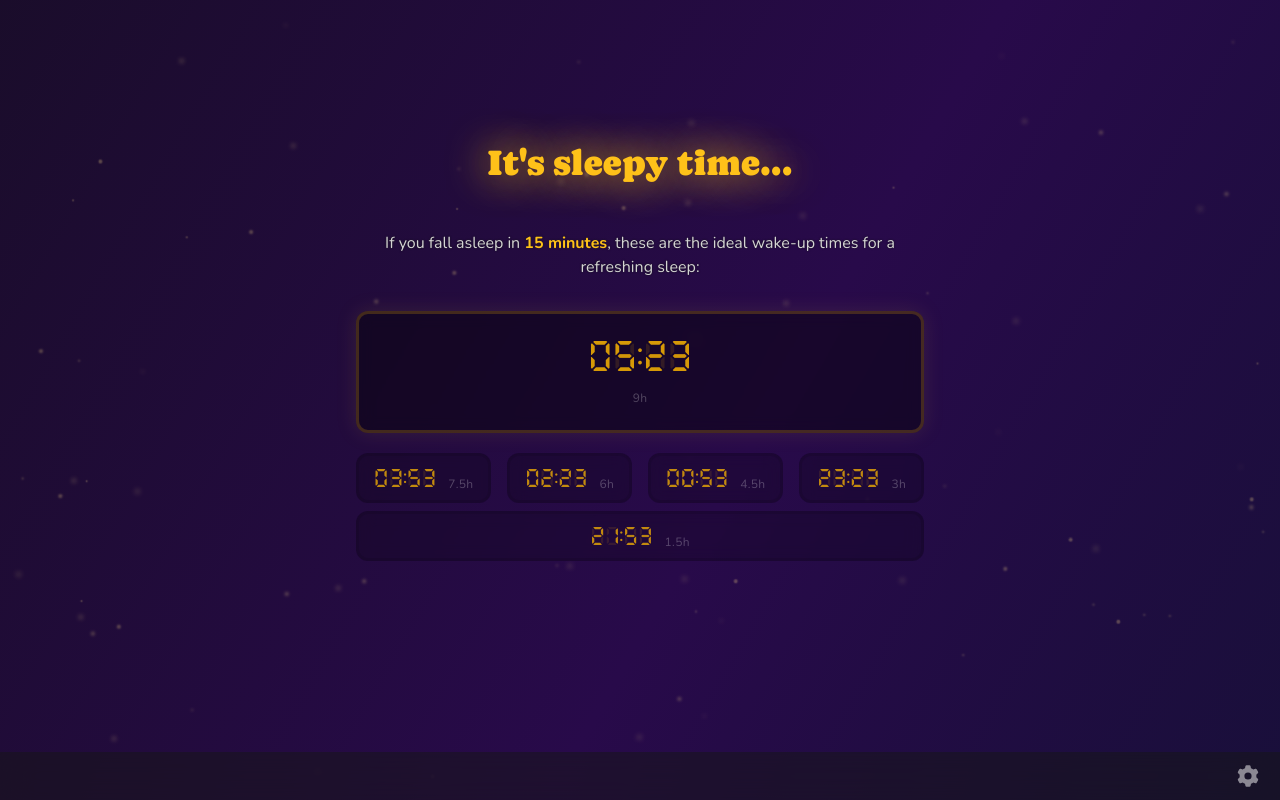
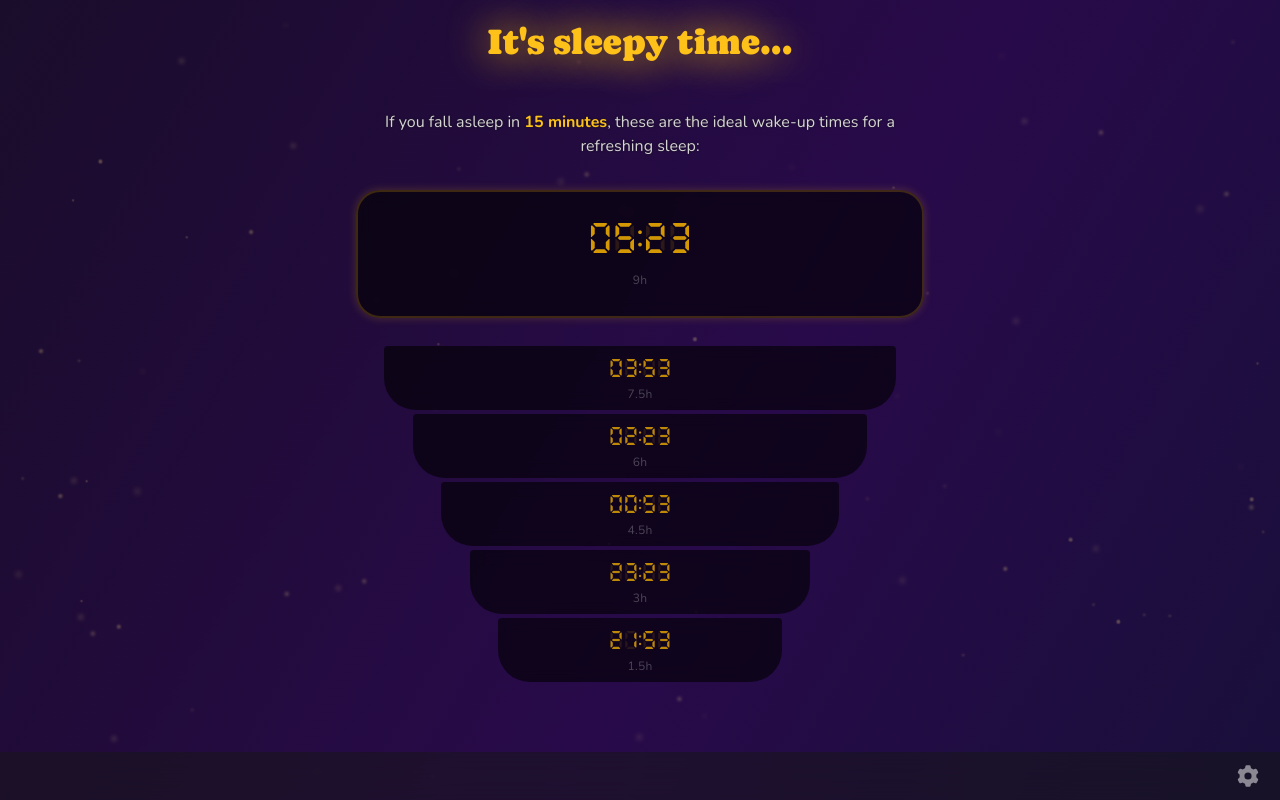
Before and after one commit to aronsantha/wakey, a React (Vite) app: page / in a window 1280 px wide. Built offline with nearby package versions, Linux system fonts and the light colour scheme.

Commit message:
ui redesign

```diff
--- a/src/components/App.jsx
+++ b/src/components/App.jsx
@@ -20,10 +20,10 @@ function App() {
     };
   }, []);
 
-  const oneHourMs = 60 * 60 * 1000;
-  const intervals = [9, 7.5, 6, 4.5, 3, 1.5];
-  const sleepLengthArray = intervals.map(
-    (hours) => new Date(time.getTime() + offsetInMs + hours * oneHourMs),
+  const ONE_HOUR_MS = 60 * 60 * 1000;
+  const SLEEP_CYCLE_INTERVALS = [9, 7.5, 6, 4.5, 3, 1.5];
+  const sleepLengthArray = SLEEP_CYCLE_INTERVALS.map(
+    (hours) => new Date(time.getTime() + offsetInMs + hours * ONE_HOUR_MS),
   );
 
   function formatTime(time) {
@@ -70,23 +70,31 @@ function App() {
             </h2>
           </div>
 
-          <div className="flex w-full flex-wrap gap-x-4 gap-y-2">
-            {sleepLengthArray.map((interval, index) => (
+          <div className="flex w-full flex-col flex-wrap items-center gap-x-4 gap-y-1">
+            {sleepLengthArray.map((interval, index) => {
+              const widthPercentage = 100 - index * 10;
+              return (
+                <>
                   <div
                     key={index}
-                className="flex grow flex-row items-center justify-center gap-x-3 rounded-xl border-3 border-black/10 bg-black/20 px-3 py-2 text-lg text-amber-400/70 backdrop-blur-sm first:mb-3 first:w-full first:flex-col first:gap-4 first:border-3 first:border-amber-400/20 first:bg-black/40 first:py-6 first:text-3xl first:text-amber-400/80 first:shadow-[0_0_20px_#fec119]/10 first:shadow-amber-300"
+                    style={{ width: `${widthPercentage}%` }}
+                    className="flex min-w-fit flex-col items-center justify-center gap-x-3 gap-y-1 rounded-t-sm rounded-b-4xl bg-black/60 px-3 py-2 text-lg text-amber-400/70 backdrop-blur-sm first:mb-6 first:flex-col first:gap-4 first:rounded-3xl first:border-2 first:border-amber-400/20 first:py-7 first:text-3xl first:text-amber-400/80 first:shadow-[0_0_10px_#fec119]/20"
                   >
                     <div className="grid h-lh">
                       <p className="font-digital col-1 row-1">
                         {formatTime(interval)}
                       </p>
-                  <p className="font-digital col-1 row-1 opacity-15">00:00</p>
+                      <p className="font-digital col-1 row-1 opacity-15">
+                        00:00
+                      </p>
                     </div>
                     <p className="mt-auto text-xs tracking-wide text-white/25">
-                  {intervals[index]}h
+                      {SLEEP_CYCLE_INTERVALS[index]}h
                     </p>
                   </div>
-            ))}
+                </>
+              );
+            })}
           </div>
         </main>
       </div>
```
Lines whose indentation alone changed are shown as unchanged.
